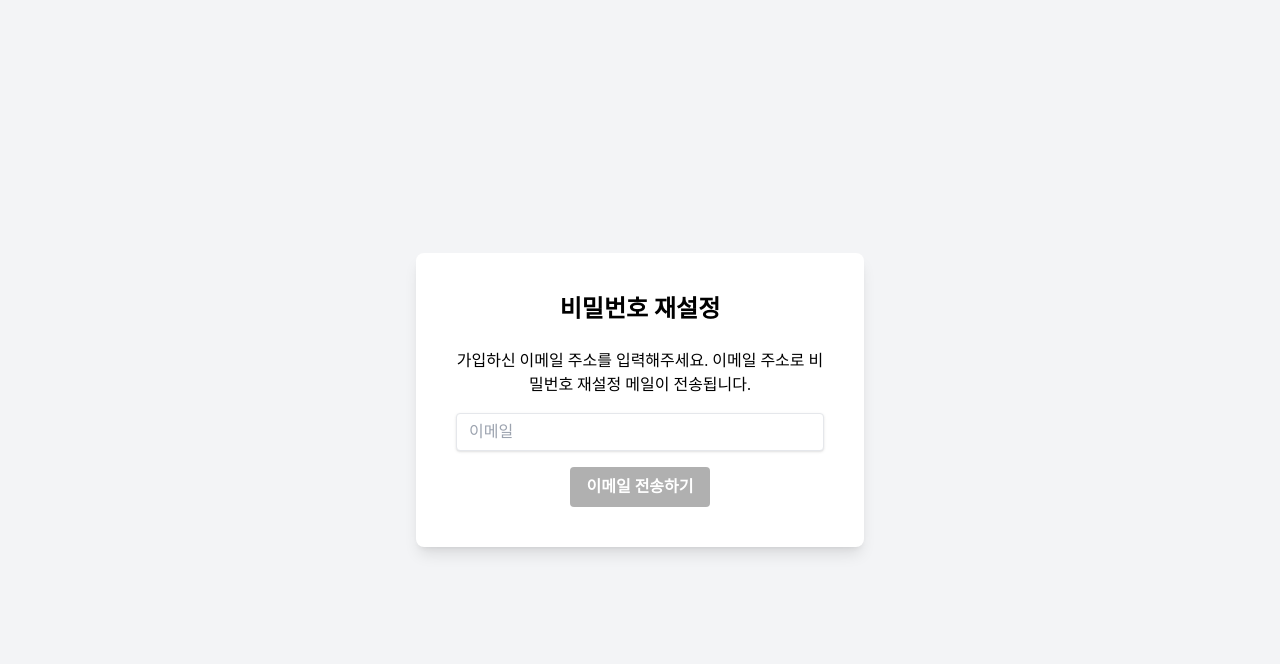
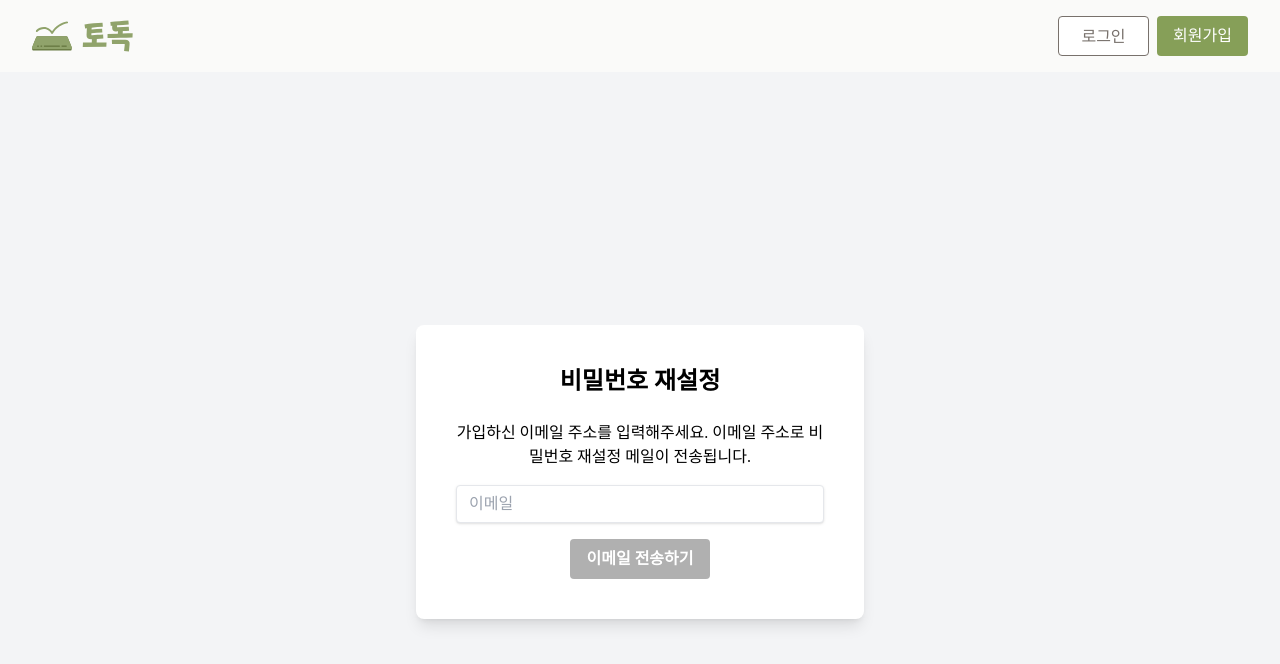
Before and after one commit to yihimin/js_todoc, a React (Create React App) app: page /password-reset in a window 1280 px wide. Shown: the top 664 px of the page. Built offline with nearby package versions, Linux system fonts and the light colour scheme; a web font is replaced by a local one.

Commit message:
fix : 네브바 비밀번호 재설정

```diff
--- a/src/pages/LoginPages/ForgotPasswordPage.jsx
+++ b/src/pages/LoginPages/ForgotPasswordPage.jsx
@@ -1,4 +1,5 @@
 import React, { useState } from "react";
+import SignUpNav from "../../components/SignupNav";
 
 const ForgotPasswordPage = () => {
   const [email, setEmail] = useState("");
@@ -36,9 +37,13 @@ const ForgotPasswordPage = () => {
   };
 
   return (
+    <>
+      <SignUpNav />
       <div className="flex justify-center items-center h-screen bg-gray-100">
         <div className="bg-white p-10 rounded-lg shadow-lg w-full max-w-md">
-        <h2 className="text-2xl font-bold mb-6 text-center">비밀번호 재설정</h2>
+          <h2 className="text-2xl font-bold mb-6 text-center">
+            비밀번호 재설정
+          </h2>
           <p className="mb-4 text-center">
             가입하신 이메일 주소를 입력해주세요. 이메일 주소로 비밀번호 재설정
             메일이 전송됩니다.
@@ -64,11 +69,14 @@ const ForgotPasswordPage = () => {
               </button>
             </div>
             {message && (
-            <p className="text-green-500 text-sm mt-4 text-center">{message}</p>
+              <p className="text-green-500 text-sm mt-4 text-center">
+                {message}
+              </p>
             )}
           </form>
         </div>
       </div>
+    </>
   );
 };
 
```
Lines whose indentation alone changed are shown as unchanged.
